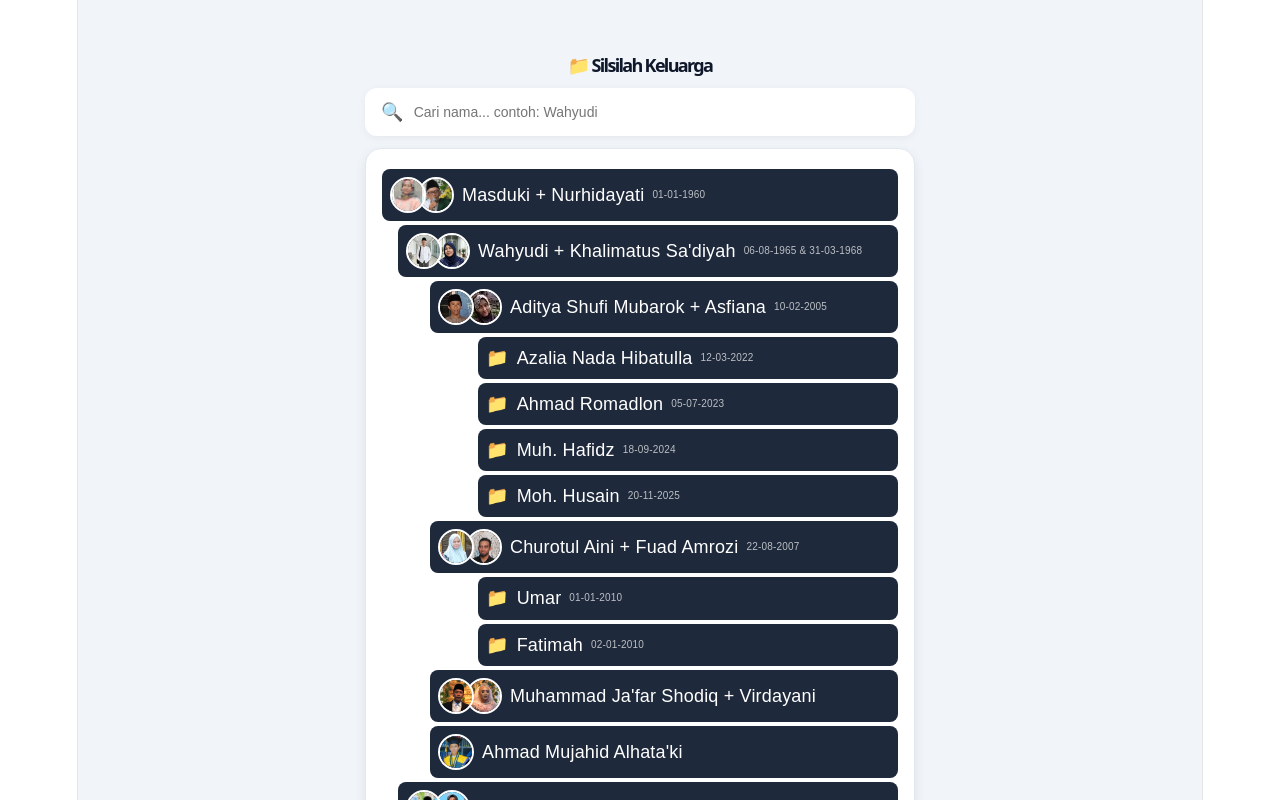
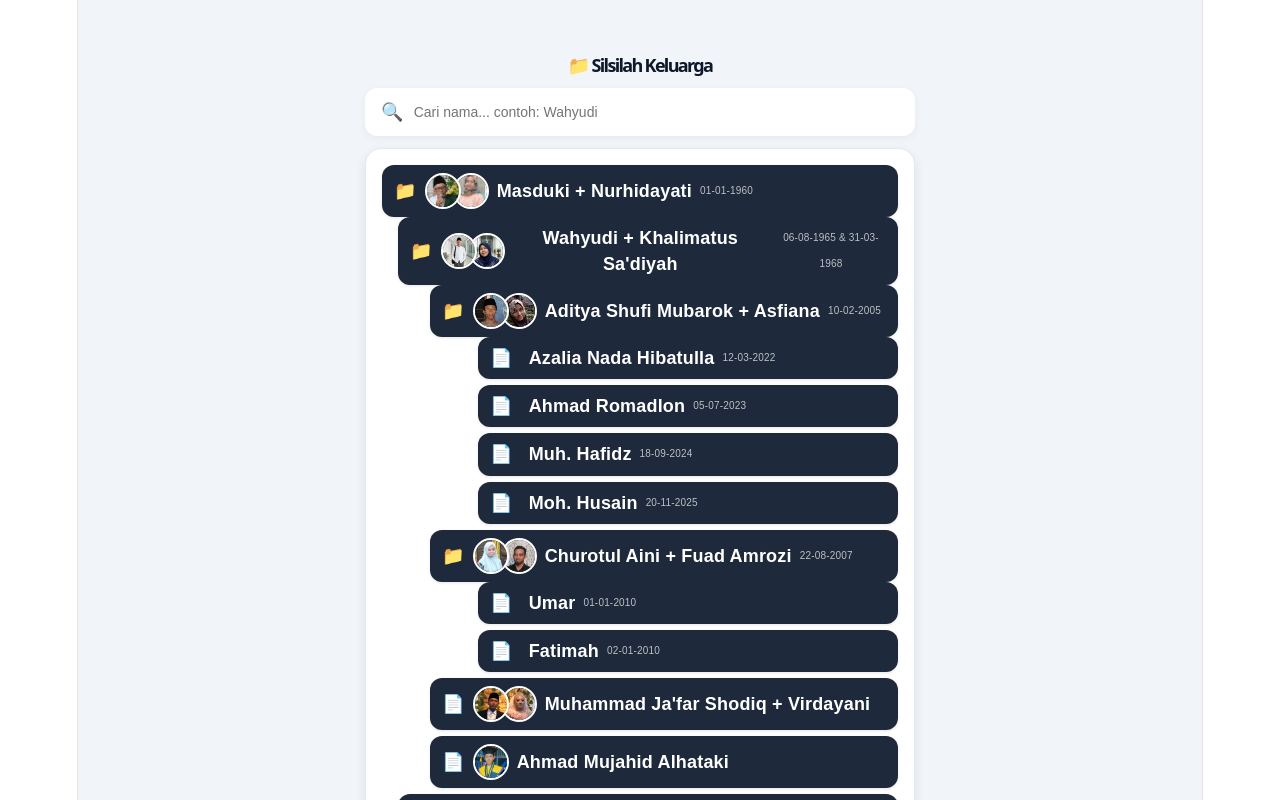
Before and after one commit to Amanah2000/Silsilah-keluarga, a React (Vite) app: page / in a window 1280 px wide. Shown: the top 800 px of the page. Built offline with nearby package versions, Linux system fonts and the light colour scheme.

Commit message:
fix: foto asli muncul + fitur zoom dengan tombol X

```diff
--- a/src/App.jsx
+++ b/src/App.jsx
@@ -1,5 +1,6 @@
 import { useState } from "react";
 import SilsilahFolder from "./components/silsilahFolder.jsx";
+
 import data from "./data/silsilah.json";
 
 export default function App() {
--- a/src/components/silsilahFolder.jsx
+++ b/src/components/silsilahFolder.jsx
@@ -4,31 +4,34 @@ function getNama(node) {
   return node.nama || node.name || "";
 }
 function getTgl(node) {
-  const t1 = node.tglLahir || node.tgl || "";
-  const t2 = node.tglLahir2 || node.tgl2 || node.tglLahirIstri || "";
+  const t1 = node.tglLahir || node.tglLahir1 || node.tgl1 || node.tgl || "";
+  const t2 = node.tglLahir2 || node.tglLahirIstri || node.tgl2 || node.tgl12 || "";
   if (t1 && t2) return `${t1} & ${t2}`;
   return t1 || t2 || "";
 }
 function getAnak(node) {
-  return node.anak || node.children || [];
+  return node.children || node.anak || [];
 }
 function getFoto(node) {
-  return node.foto || "";
+  let f = node.foto || node.foto1 || "";
+  if (f.includes("/")) f = f.split("/").pop();
+  return f;
+}
+function getFoto2(node) {
+  let f = node.foto2 || "";
+  if (f.includes("/")) f = f.split("/").pop();
+  return f;
 }
 
 function filterData(nodes, keyword) {
-  if (!Array.isArray(nodes)) nodes = [nodes];
   if (!keyword) return nodes;
   const lower = keyword.toLowerCase();
-  let hasil = [];
+  const hasil = [];
   for (let node of nodes) {
     const nama = getNama(node).toLowerCase();
     const match = nama.includes(lower);
-    let filteredAnak = [];
     const anak = getAnak(node);
-    if (anak && Array.isArray(anak)) {
-      filteredAnak = filterData(anak, keyword);
-    }
+    const filteredAnak = filterData(anak, keyword);
     if (match || filteredAnak.length > 0) {
       hasil.push({ ...node, _filteredAnak: filteredAnak });
     }
@@ -36,93 +39,162 @@ function filterData(nodes, keyword) {
   return hasil;
 }
 
-function Item({ node, depth, searchTerm }) {
+function Item({ node, depth, searchTerm, onFotoClick }) {
   const [buka, setBuka] = useState(true);
   const isOpen = searchTerm ? true : buka;
   const anakAsli = getAnak(node);
   const anakTampil = node._filteredAnak || anakAsli;
   const foto = getFoto(node);
-  const foto2 = node.foto2 || node._original?.foto2 || "";
-  const hasChildren = anakAsli && anakAsli.length > 0;
-  const isDark = hasChildren || depth <= 5;
+  const foto2 = getFoto2(node);
+  const hasChildren = anakAsli.length > 0;
   const nama = getNama(node);
   const tgl = getTgl(node);
-
+  const isDark = depth <= 5;
   if (!nama) return null;
 
   return (
-    <div style={{ marginLeft: depth * 16 }}>
+    <div style={{ marginLeft: depth * 16, marginBottom: 6 }}>
       <div
-        onClick={() => setBuka(!buka)}
+        onClick={() => hasChildren && setBuka(!buka)}
         style={{
+          display: "flex",
+          alignItems: "center",
+          gap: 8,
+          padding: "8px 12px",
+          borderRadius: 12,
           background: isDark ? "#1e293b" : "white",
           color: isDark ? "white" : "black",
-          display: "flex",
-          alignItems: "center",
-          gap: "8px",
-          padding: "8px",
-          borderRadius: "8px",
-          margin: "4px 0",
-          cursor: "pointer",
+          cursor: hasChildren ? "pointer" : "default",
+          boxShadow: "0 1px 3px rgba(0,0,0,0.1)",
         }}
       >
-        <div style={{ display: "flex", alignItems: "center" }}>
-          {foto ? (
+        {hasChildren ? <span>📁</span> : <span>📄</span>}
+
+        <div style={{ display: "flex" }} onClick={(e) => e.stopPropagation()}>
+          {foto && (
             <img
-              src={foto}
+              src={`/foto/${foto}`.toLowerCase()}
+              onError={(e) => (e.target.style.display = "none")}
+              onClick={() => onFotoClick(`/foto/${foto}`.toLowerCase(), nama)}
               style={{
                 width: 32,
                 height: 32,
                 borderRadius: "50%",
                 objectFit: "cover",
+                cursor: "zoom-in",
                 border: "2px solid white",
                 zIndex: 2,
               }}
             />
-          ) : (
-            <span>📁</span>
           )}
-          {foto2 ? (
+          {foto2 && (
             <img
-              src={foto2}
+              src={`/foto/${foto2}`.toLowerCase()}
+              onError={(e) => (e.target.style.display = "none")}
+              onClick={() => onFotoClick(`/foto/${foto2}`.toLowerCase(), nama)}
               style={{
                 width: 32,
                 height: 32,
                 borderRadius: "50%",
                 objectFit: "cover",
+                cursor: "zoom-in",
+                marginLeft: foto ? -8 : 0,
                 border: "2px solid white",
-                marginLeft: "-8px",
                 zIndex: 1,
               }}
             />
-          ) : null}
+          )}
         </div>
-        <span>{nama}</span>
-        <span style={{ fontSize: "10px", opacity: 0.7 }}>{tgl}</span>
+
+        <span style={{ fontWeight: 600 }}>{nama}</span>
+        <span style={{ fontSize: 10, opacity: 0.7 }}>{tgl}</span>
       </div>
+
       {isOpen &&
-        anakTampil &&
-        anakTampil.map((child, i) => (
-          <Item key={i} node={child} depth={depth + 1} searchTerm={searchTerm} />
+        anakTampil?.map((child, i) => (
+          <Item
+            key={i}
+            node={child}
+            depth={depth + 1}
+            searchTerm={searchTerm}
+            onFotoClick={onFotoClick}
+          />
         ))}
     </div>
   );
 }
 
 export default function SilsilahFolder({ data, searchTerm }) {
+  const [selected, setSelected] = useState(null);
   const list = Array.isArray(data) ? data : [data];
   const filtered = filterData(list, searchTerm);
+
   if (filtered.length === 0)
-    return (
-      <div style={{ textAlign: "center", padding: 20, color: "#94a3b8" }}>
-        😕 Nama tidak ketemu pak
-      </div>
-    );
+    return <div style={{ padding: 20, textAlign: "center" }}>Nama tidak ketemu pak</div>;
+
   return (
-    <div>
+    <>
       {filtered.map((node, i) => (
-        <Item key={i} node={node} depth={0} searchTerm={searchTerm} />
+        <Item
+          key={i}
+          node={node}
+          depth={0}
+          searchTerm={searchTerm}
+          onFotoClick={(src, nama) => setSelected({ src, nama })}
+        />
       ))}
-    </div>
+
+      {selected && (
+        <div
+          onClick={() => setSelected(null)}
+          style={{
+            position: "fixed",
+            top: 0,
+            left: 0,
+            right: 0,
+            bottom: 0,
+            background: "rgba(0,0,0,0.9)",
+            zIndex: 9999,
+            display: "flex",
+            alignItems: "center",
+            justifyContent: "center",
+            flexDirection: "column",
+            padding: 20,
+          }}
+        >
+          {/* TOMBOL X */}
+          <button
+            onClick={() => setSelected(null)}
+            style={{
+              position: "absolute",
+              top: 15,
+              right: 15,
+              background: "white",
+              color: "black",
+              border: "none",
+              borderRadius: "50%",
+              width: 36,
+              height: 36,
+              fontSize: 20,
+              fontWeight: "bold",
+              cursor: "pointer",
+              lineHeight: "36px",
+            }}
+          >
+            ✕
+          </button>
+
+          <img
+            src={selected.src}
+            onClick={(e) => e.stopPropagation()}
+            style={{ maxWidth: "90%", maxHeight: "75%", borderRadius: 16 }}
+          />
+          <p style={{ color: "white", marginTop: 12, fontWeight: 600, fontSize: 18 }}>
+            {selected.nama}
+          </p>
+          <p style={{ color: "#aaa", fontSize: 12, marginTop: 4 }}>Klik X atau layar untuk tutup</p>
+        </div>
+      )}
+    </>
   );
 }
--- a/src/data/silsilah.json
+++ b/src/data/silsilah.json
@@ -1,8 +1,8 @@
 {
   "name": "Masduki + Nurhidayati",
   "tgl": "01-01-1960",
-  "foto": "/foto/nurhidayati.jpg",
-  "foto2": "/foto/masduki.jpg",
+  "foto": "/foto/masduki.jpg",
+  "foto2": "/foto/nurhidayati.jpg",
   "children": [
     {
       "name": "Wahyudi + Khalimatus Sa'diyah",
@@ -42,7 +42,7 @@
           "children": []
         },
         {
-          "name": "Ahmad Mujahid Alhata'ki",
+          "name": "Ahmad Mujahid Alhataki",
           "ttl": "30-12-2011",
           "foto": "/foto/mujahid.jpg",
           "children": []
@@ -51,13 +51,14 @@
     },
     {
       "name": "Rochayanik + Awet Setiawan",
-      "tgl": "10-10-1988",
+      "tgl": "31-04-1969",
+      "tgl2": "08-05-1970",
       "foto": "/foto/awet.jpg",
       "foto2": "/foto/rochayanik.jpg",
 
       "children": [
-        { "name": "Abidzar", "tgl": "05-05-2015" },
-        { "name": "Azar", "tgl": "06-06-2017" }
+        { "name": "Abiyyi Pratama Husada", "tgl": "16-06-1999", "foto": "/foto/abi.jpg" },
+        { "name": "A Zaki Fauzan Madistra", "tgl": "13-01-2005", "foto": "/foto/zaki.jpg" }
       ]
     }
   ]
```
Also changed, not shown: src/components/belajar.jsx (added, +11 -0 lines), public/foto/abi.jpg (added), public/foto/zaki.jpg (added).
